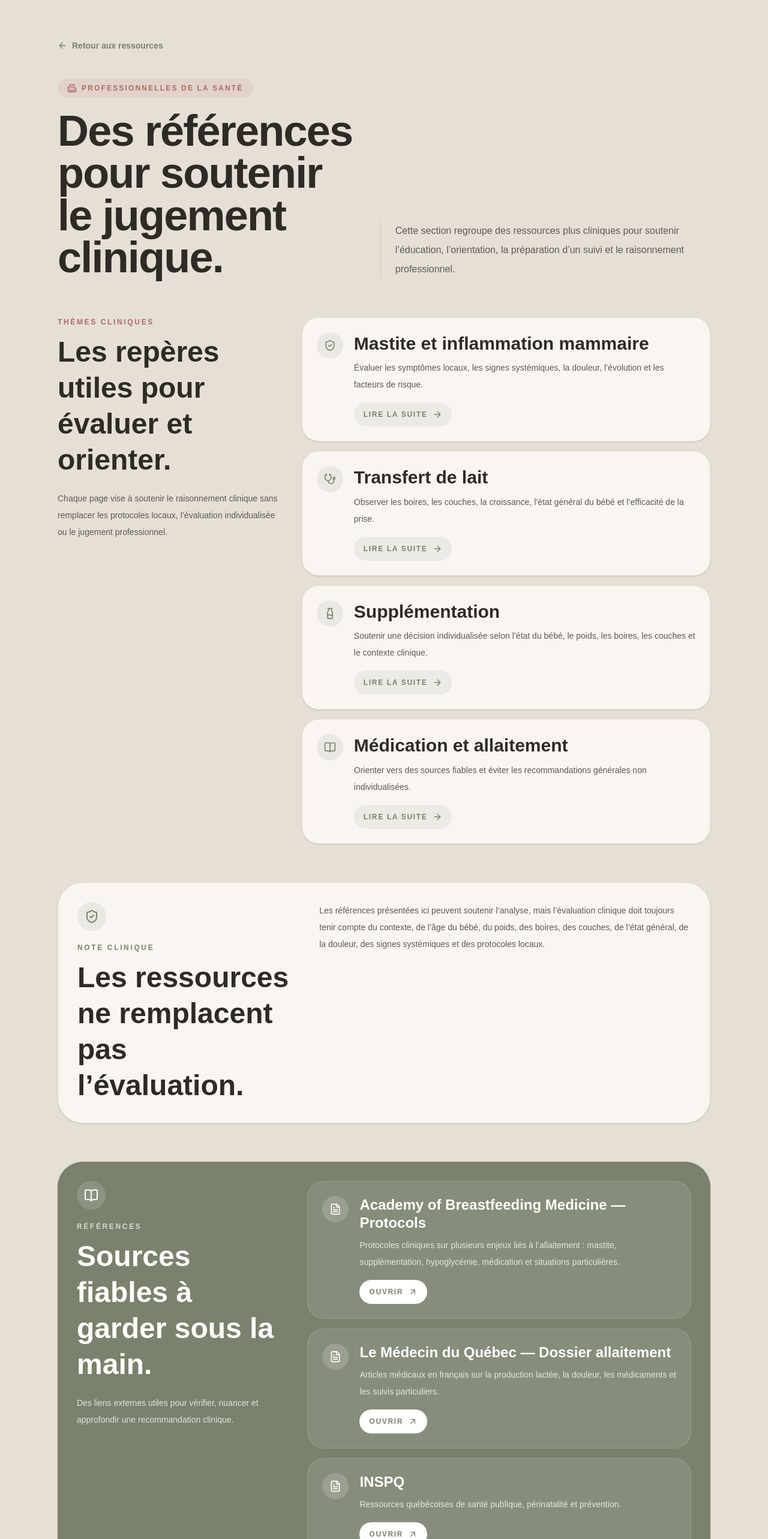
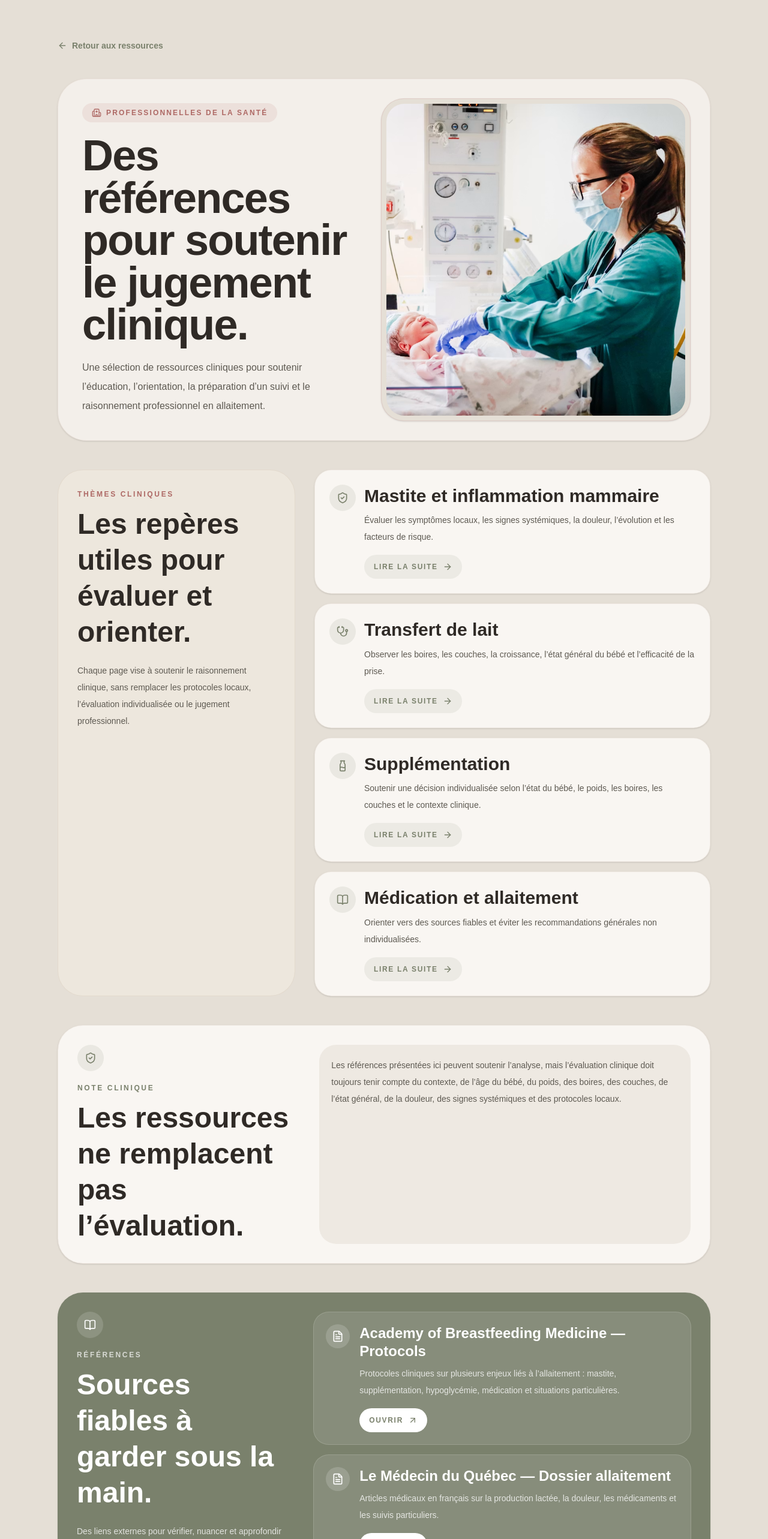
Before and after one commit to RoxanneChamb/repere-maman, a Next.js app: page /ressources/professionnelles in a window 1280 px wide. Shown: the part 100-2666 px from the top of the page at 60% size. Built offline with nearby package versions, Linux system fonts and the light colour scheme.

Commit message:
Ajoute image page ressources professionnelles

```diff
--- a/app/ressources/professionnelles/page.tsx
+++ b/app/ressources/professionnelles/page.tsx
@@ -86,19 +86,19 @@ function ThemeLink({ theme }: { theme: Theme }) {
   return (
     <a
       href={theme.href}
-      className="group block cursor-pointer rounded-[28px] border border-[#A58B71]/18 bg-[#F9F6F2] p-5 shadow-sm transition hover:-translate-y-0.5 hover:border-[#7A816C]/40 hover:shadow-md md:p-6"
+      className="group block rounded-[28px] border border-[#A58B71]/15 bg-[#F9F6F2] p-5 shadow-sm transition hover:-translate-y-0.5 hover:border-[#7A816C]/35 hover:shadow-md md:p-6"
     >
-      <div className="grid grid-cols-[42px_1fr] items-start gap-3 md:grid-cols-[46px_1fr] md:gap-4">
+      <div className="grid grid-cols-[42px_1fr] items-start gap-4">
         <div className="flex h-10 w-10 shrink-0 items-center justify-center rounded-full bg-[#7A816C]/12 md:h-11 md:w-11">
           <Icon className="h-5 w-5 text-[#7A816C]" />
         </div>
 
         <div className="min-w-0">
-          <h2 className="font-[var(--font-title)] text-2xl font-semibold leading-tight text-[#2F2A26] md:text-3xl">
+          <h3 className="font-[var(--font-title)] text-2xl font-semibold leading-tight text-[#2F2A26] md:text-[30px]">
             {theme.title}
-          </h2>
+          </h3>
 
-          <p className="mt-2 max-w-2xl font-[var(--font-body)] text-sm leading-7 text-[#5E5A52]">
+          <p className="mt-2 font-[var(--font-body)] text-sm leading-7 text-[#5E5A52]">
             {theme.text}
           </p>
 
@@ -118,10 +118,10 @@ function ReferenceLink({ reference }: { reference: Reference }) {
       href={reference.href}
       target="_blank"
       rel="noopener noreferrer"
-      className="group block cursor-pointer rounded-[28px] border border-white/15 bg-white/10 p-5 transition hover:-translate-y-0.5 hover:border-white/40 hover:bg-white/14 md:p-6"
+      className="group block rounded-[26px] border border-white/15 bg-white/10 p-5 transition hover:-translate-y-0.5 hover:border-white/40 hover:bg-white/14"
     >
-      <div className="grid grid-cols-[42px_1fr] items-start gap-3 md:grid-cols-[46px_1fr] md:gap-4">
-        <div className="flex h-10 w-10 shrink-0 items-center justify-center rounded-full bg-white/16 md:h-11 md:w-11">
+      <div className="grid grid-cols-[40px_1fr] items-start gap-4">
+        <div className="flex h-10 w-10 shrink-0 items-center justify-center rounded-full bg-white/16">
           <FileText className="h-5 w-5 text-white" />
         </div>
 
@@ -130,7 +130,7 @@ function ReferenceLink({ reference }: { reference: Reference }) {
             {reference.title}
           </h3>
 
-          <p className="mt-2 max-w-2xl font-[var(--font-body)] text-sm leading-7 text-white/78">
+          <p className="mt-2 font-[var(--font-body)] text-sm leading-7 text-white/78">
             {reference.description}
           </p>
 
@@ -158,8 +158,9 @@ export default function RessourcesProfessionnellesPage() {
           Retour aux ressources
         </Link>
 
-        <div className="mt-8 grid gap-8 md:mt-10 md:grid-cols-[0.95fr_1.05fr] md:items-end md:gap-10">
-          <div>
+        <div className="mt-8 overflow-hidden rounded-[36px] border border-[#A58B71]/15 bg-[#F9F6F2]/70 p-5 shadow-sm md:mt-10 md:rounded-[48px] md:p-8">
+  <div className="grid gap-8 md:grid-cols-[0.95fr_1.05fr] md:items-center md:gap-10">
+    <div className="md:p-2">
       <div className="inline-flex items-center gap-2 rounded-full bg-[#D1A9A5]/22 px-4 py-2">
         <Hospital className="h-4 w-4 text-[#AE6965]" />
         <p className="font-[var(--font-body)] text-[11px] font-bold uppercase tracking-[0.18em] text-[#AE6965] md:text-xs">
@@ -167,32 +168,39 @@ export default function RessourcesProfessionnellesPage() {
         </p>
       </div>
 
-            <h1 className="mt-5 max-w-3xl font-[var(--font-title)] text-[44px] font-semibold leading-[0.98] tracking-tight md:text-7xl">
+      <h1 className="mt-5 max-w-3xl font-[var(--font-title)] text-[42px] font-semibold leading-[0.98] tracking-tight text-[#2F2A26] sm:text-5xl md:text-7xl">
         Des références pour soutenir le jugement clinique.
       </h1>
+
+      <p className="mt-5 max-w-xl font-[var(--font-body)] text-base leading-8 text-[#5E5A52]">
+        Une sélection de ressources cliniques pour soutenir l’éducation,
+        l’orientation, la préparation d’un suivi et le raisonnement
+        professionnel en allaitement.
+      </p>
     </div>
 
-          <div className="border-t border-[#A58B71]/25 pt-5 md:border-l md:border-t-0 md:pl-6 md:pt-0">
-            <p className="font-[var(--font-body)] text-base leading-8 text-[#5E5A52]">
-              Cette section regroupe des ressources plus cliniques pour soutenir
-              l’éducation, l’orientation, la préparation d’un suivi et le
-              raisonnement professionnel.
-            </p>
+    <div className="overflow-hidden rounded-[30px] border border-[#D1A9A5]/35 bg-[#E5DFD6] p-2 shadow-sm md:rounded-[38px]">
+      <img
+        src="/ressources-professionnelles-clinique.png?v=999"
+        alt="Professionnelle de la santé auprès d’un nouveau-né"
+        className="block h-[300px] w-full rounded-[24px] object-cover object-center sm:h-[400px] md:h-[520px] md:rounded-[30px]"
+      />
+    </div>
   </div>
 </div>
 
-        <section className="mt-12 grid gap-8 md:mt-16 md:grid-cols-[0.7fr_1.3fr] md:gap-10">
-          <div>
+        <section className="mt-10 grid gap-6 md:mt-12 md:grid-cols-[0.75fr_1.25fr] md:gap-8">
+          <div className="rounded-[34px] border border-[#A58B71]/15 bg-[#EDE7DD] p-5 md:rounded-[42px] md:p-8">
             <p className="font-[var(--font-body)] text-xs font-bold uppercase tracking-[0.22em] text-[#AE6965]">
               Thèmes cliniques
             </p>
 
-            <h2 className="mt-3 font-[var(--font-title)] text-4xl font-semibold leading-tight md:text-5xl">
+            <h2 className="mt-3 font-[var(--font-title)] text-4xl font-semibold leading-tight text-[#2F2A26] md:text-5xl">
               Les repères utiles pour évaluer et orienter.
             </h2>
 
             <p className="mt-5 max-w-md font-[var(--font-body)] text-sm leading-7 text-[#5E5A52]">
-              Chaque page vise à soutenir le raisonnement clinique sans
+              Chaque page vise à soutenir le raisonnement clinique, sans
               remplacer les protocoles locaux, l’évaluation individualisée ou le
               jugement professionnel.
             </p>
@@ -205,11 +213,11 @@ export default function RessourcesProfessionnellesPage() {
           </div>
         </section>
 
-        <section className="mt-12 rounded-[34px] border border-[#7A816C]/18 bg-[#F9F6F2] p-5 shadow-sm md:mt-16 md:rounded-[42px] md:p-8">
+        <section className="mt-10 rounded-[34px] border border-[#A58B71]/15 bg-[#F9F6F2] p-5 shadow-sm md:mt-12 md:rounded-[42px] md:p-8">
           <div className="grid gap-7 md:grid-cols-[0.75fr_1.25fr] md:gap-8">
             <div>
-              <div className="flex h-11 w-11 items-center justify-center rounded-full bg-[#7A816C]/12 md:h-12 md:w-12">
-                <ShieldCheck className="h-5 w-5 text-[#7A816C] md:h-6 md:w-6" />
+              <div className="flex h-11 w-11 items-center justify-center rounded-full bg-[#7A816C]/12">
+                <ShieldCheck className="h-5 w-5 text-[#7A816C]" />
               </div>
 
               <p className="mt-5 font-[var(--font-body)] text-xs font-bold uppercase tracking-[0.22em] text-[#7A816C]">
@@ -221,6 +229,7 @@ export default function RessourcesProfessionnellesPage() {
               </h2>
             </div>
 
+            <div className="rounded-[28px] bg-[#E5DFD6]/55 p-5">
               <p className="font-[var(--font-body)] text-sm leading-7 text-[#5E5A52]">
                 Les références présentées ici peuvent soutenir l’analyse, mais
                 l’évaluation clinique doit toujours tenir compte du contexte, de
@@ -229,13 +238,14 @@ export default function RessourcesProfessionnellesPage() {
                 locaux.
               </p>
             </div>
+          </div>
         </section>
 
-        <section className="mt-12 rounded-[34px] bg-[#7A816C] p-5 text-white shadow-sm md:mt-16 md:rounded-[42px] md:p-8">
-          <div className="grid gap-8 md:grid-cols-[0.7fr_1.3fr] md:gap-10">
+        <section className="mt-10 rounded-[34px] bg-[#7A816C] p-5 text-white shadow-sm md:mt-12 md:rounded-[42px] md:p-8">
+          <div className="grid gap-8 md:grid-cols-[0.72fr_1.28fr] md:gap-10">
             <div>
-              <div className="flex h-11 w-11 items-center justify-center rounded-full bg-white/14 md:h-12 md:w-12">
-                <BookOpen className="h-5 w-5 text-white md:h-6 md:w-6" />
+              <div className="flex h-11 w-11 items-center justify-center rounded-full bg-white/14">
+                <BookOpen className="h-5 w-5 text-white" />
               </div>
 
               <p className="mt-5 font-[var(--font-body)] text-xs font-bold uppercase tracking-[0.22em] text-white/70">
@@ -247,8 +257,8 @@ export default function RessourcesProfessionnellesPage() {
               </h2>
 
               <p className="mt-5 max-w-md font-[var(--font-body)] text-sm leading-7 text-white/78">
-                Des liens externes utiles pour vérifier, nuancer et approfondir
-                une recommandation clinique.
+                Des liens externes pour vérifier, nuancer et approfondir une
+                recommandation clinique.
               </p>
             </div>
 
```
Also changed, not shown: public/ressources-professionnelles-clinique.png (added). Lines whose indentation alone changed are shown as unchanged.
